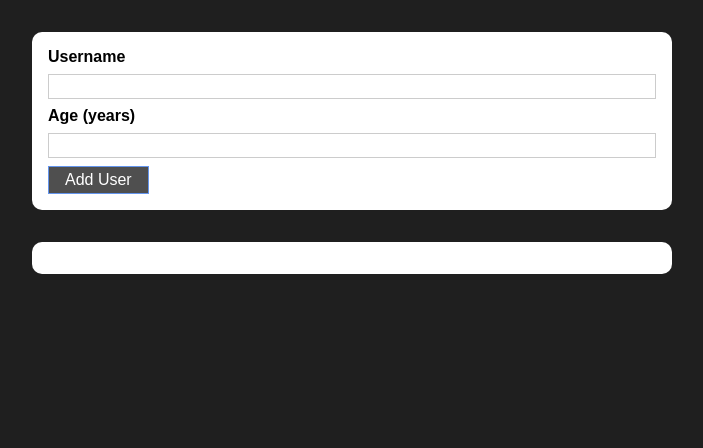
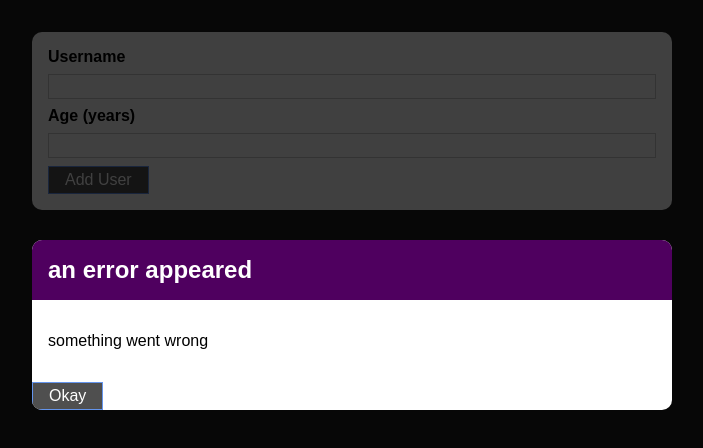
Before and after one commit to bgordon8/validation-prac, a React (Create React App) app: page / in a window 1280 px wide. Shown: the top 448 px of the page, without its empty margins (288-991 px from the left). Built offline with nearby package versions, Linux system fonts and the light colour scheme.

Commit message:
add errorcomponent

```diff
--- /dev/null
+++ b/src/components/UI/ErrorModal.module.css
@@ -0,0 +1,45 @@
+.backdrop {
+  position: fixed;
+  top: 0;
+  left: 0;
+  width: 100%;
+  height: 100vh;
+  z-index: 10;
+  background: rgba(0, 0, 0, 0.75);
+}
+
+.modal {
+  position: fixed;
+  top: 30vh;
+  left: 10%;
+  width: 80%;
+  z-index: 100;
+  overflow: hidden;
+}
+
+.header {
+  background: #4f005f;
+  padding: 1rem;
+}
+
+.header h2 {
+  margin: 0;
+  color: white;
+}
+
+.content {
+  padding: 1rem;
+}
+
+.action {
+  padding: 1rem;
+  display: flex;
+  justify-content: flex-end;
+}
+
+@media (min-width: 768px) {
+  .modal {
+    left: calc(50% - 20rem);
+    width: 40rem;
+  }
+}
--- /dev/null
+++ b/src/components/UI/ErrorsModal.js
@@ -0,0 +1,26 @@
+import React from "react";
+import Card from "./Card";
+import Button from "./Button";
+import classes from "./ErrorModal.module.css";
+
+const ErrorsModal = (props) => {
+  return (
+    <div>
+      <div className={classes.backdrop}>
+        <Card className={classes.modal}>
+          <header className={classes.header}>
+            <h2>{props.title}</h2>
+          </header>
+          <div className={classes.content}>
+            <p>{props.message}</p>
+          </div>
+          <footer className={classes.actions}>
+            <Button>Okay</Button>
+          </footer>
+        </Card>
+      </div>
+    </div>
+  );
+};
+
+export default ErrorsModal;
--- a/src/components/Users/AddUser.js
+++ b/src/components/Users/AddUser.js
@@ -1,6 +1,7 @@
 import React, { useState } from "react";
 import Card from "../UI/Card";
 import Button from "../UI/Button";
+import ErrorsModal from "../UI/ErrorsModal";
 import classes from "./AddUser.module.css";
 
 const AddUser = (props) => {
@@ -29,6 +30,8 @@
   };
 
   return (
+    <>
+      <ErrorsModal title="an error appeared" message="something went wrong" />
       <Card className={classes.input}>
         <form onSubmit={addUserHandler}>
           <label htmlFor="username">Username</label>
@@ -48,6 +51,7 @@
           <Button type="submit">Add User</Button>
         </form>
       </Card>
+    </>
   );
 };
 
--- a/src/components/Users/UserList.js
+++ b/src/components/Users/UserList.js
@@ -7,13 +7,11 @@
   return (
     <Card className={classes.users}>
       <ul>
-        <li>
-          {props.users.map((user) => (
-            <li key={user.id}>
-              {user.name} ({user.age} years old)
-            </li>
-          ))}
-        </li>
+        {props.users.map((user) => (
+          <li key={user.id}>
+            {user.name} ({user.age} years old)
+          </li>
+        ))}
       </ul>
     </Card>
   );
--- a/src/components/Users/UserList.module.css
+++ b/src/components/Users/UserList.module.css
@@ -9,7 +9,7 @@
   padding: 1rem;
 }
 
-.user li {
+.users li {
   border: 1px solid #ccc;
   margin: 0.5rem 0;
   padding: 0.5rem;
```
Lines whose indentation alone changed are shown as unchanged.
